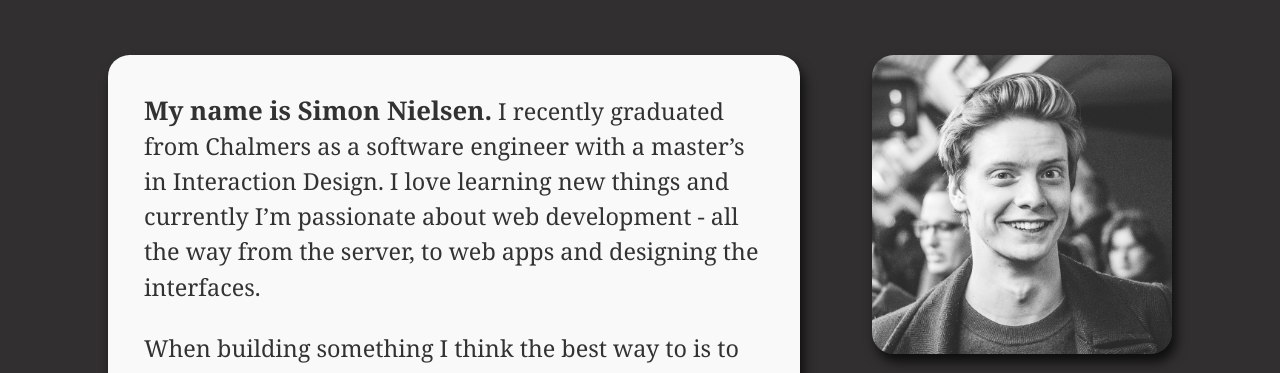
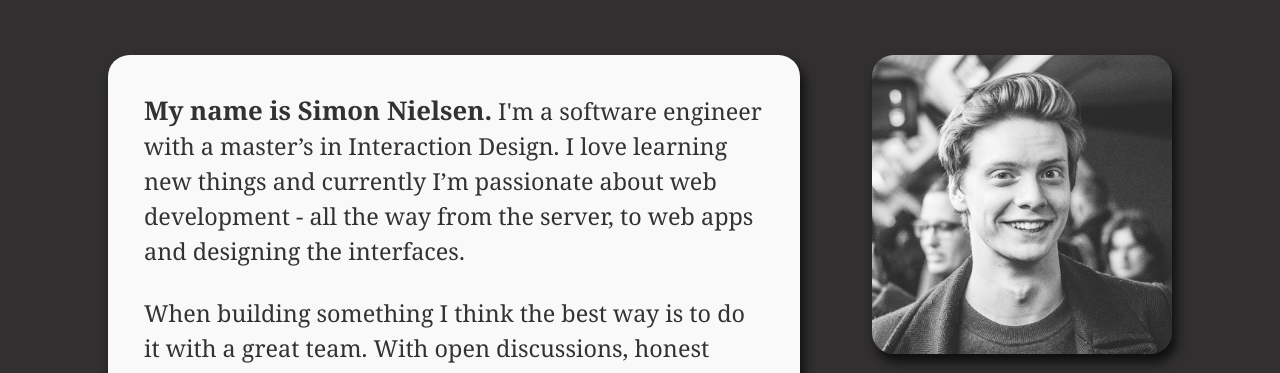
Before and after one commit to siMs0n/personal-website, a Gatsby site: page /about-me in a window 1280 px wide. Shown: the part 197-570 px from the top of the page. Built offline with nearby package versions, Linux system fonts and the light colour scheme; Gatsby itself is replaced by a stand-in of ours.

Commit message:
Update about me description

```diff
--- a/src/pages/about-me.js
+++ b/src/pages/about-me.js
@@ -22,13 +22,13 @@ const AboutMePage = () => {
               <span className={styles.firstSentence}>
                 My name is Simon Nielsen.
               </span>{" "}
-              I recently graduated from Chalmers as a software engineer with a
-              master’s in Interaction Design. I love learning new things and
-              currently I’m passionate about web development - all the way from
-              the server, to web apps and designing the interfaces.
+              I'm a software engineer with a master’s in Interaction Design. I
+              love learning new things and currently I’m passionate about web
+              development - all the way from the server, to web apps and
+              designing the interfaces.
             </p>
             <p>
-              When building something I think the best way to is to do it with a
+              When building something I think the best way is to do it with a
               great team. With open discussions, honest retrospectives and a
               good team spirit the work is so much easier, and more fun! I love
               to discuss solutions and coding with my teammates, maybe a bit too
```
